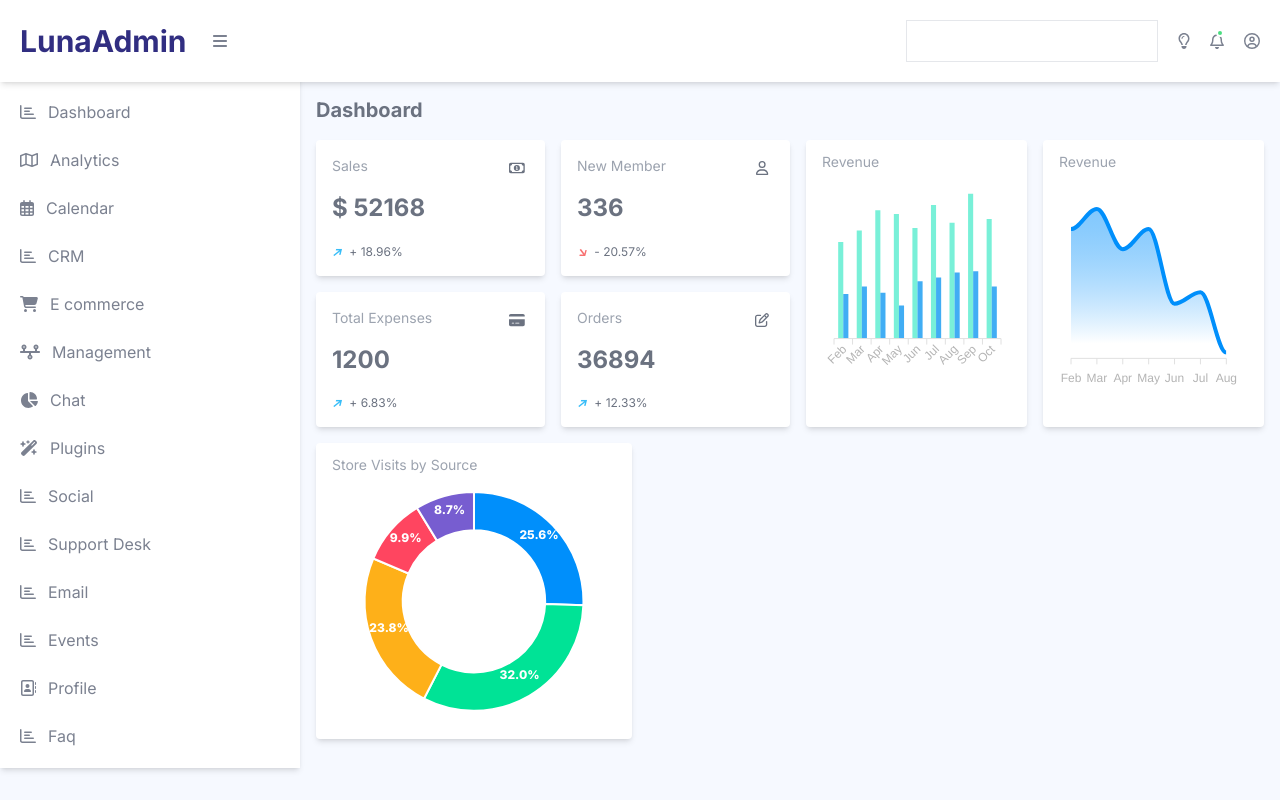
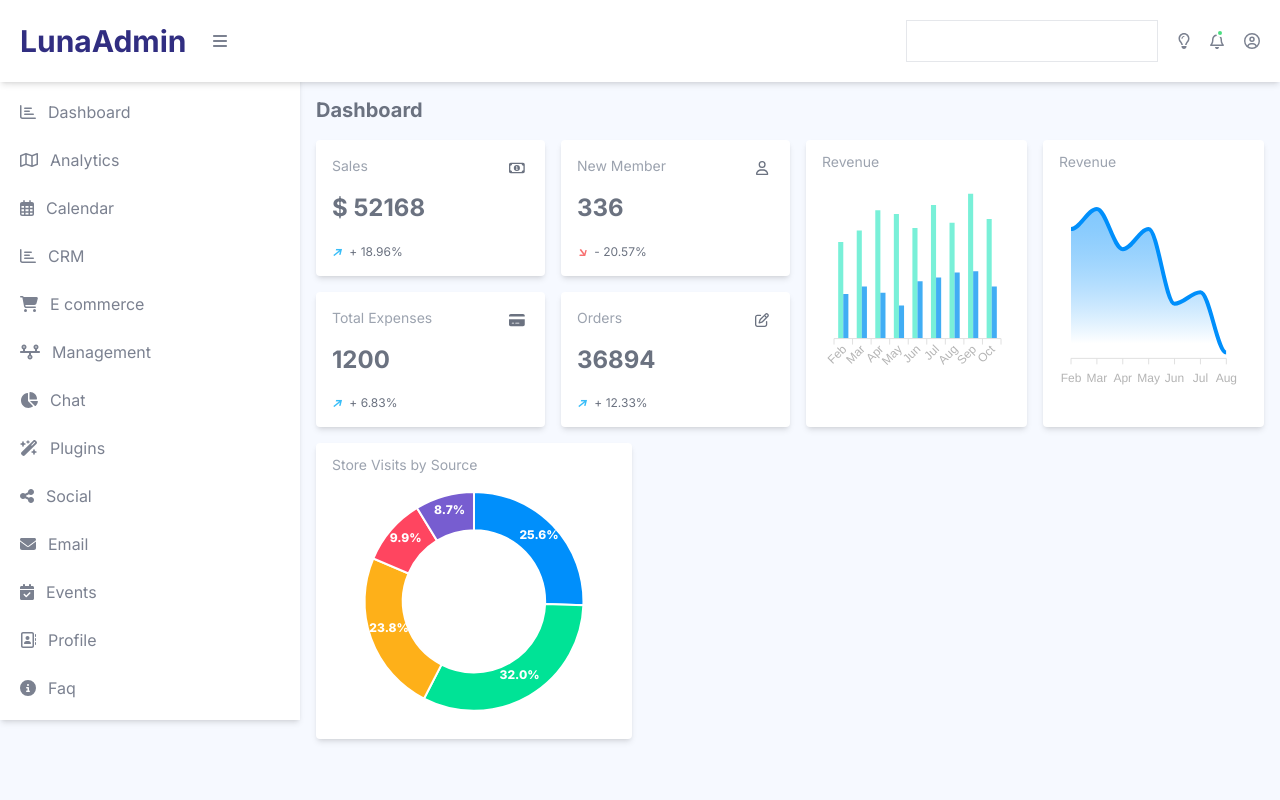
Before and after one commit to LunaGoodnight/next-dashboard, a Next.js app: page / in a window 1280 px wide. Built offline with nearby package versions, Linux system fonts and the light colour scheme.

Commit message:
add icon for sidebar

```diff
--- a/app/_config/leftMenuList.ts
+++ b/app/_config/leftMenuList.ts
@@ -9,6 +9,10 @@ import {
   faCartShopping,
   faChartPie,
   faWandMagicSparkles,
+  faShareNodes,
+  faEnvelope,
+  faCalendarCheck,
+  faCircleInfo,
 } from "@fortawesome/free-solid-svg-icons";
 
 export const leftMenuList = [
@@ -20,10 +24,9 @@ export const leftMenuList = [
   { name: "Management", icon: faTimeline, path: "/" },
   { name: "Chat", icon: faChartPie, path: "/" },
   { name: "Plugins", icon: faWandMagicSparkles, path: "/" },
-  { name: "Social", icon: faChartBar, path: "/" },
-  { name: "Support Desk", icon: faChartBar, path: "/" },
-  { name: "Email", icon: faChartBar, path: "/" },
-  { name: "Events", icon: faChartBar, path: "/" },
+  { name: "Social", icon: faShareNodes, path: "/" },
+  { name: "Email", icon: faEnvelope, path: "/" },
+  { name: "Events", icon: faCalendarCheck, path: "/" },
   { name: "Profile", icon: faAddressBook, path: "/" },
-  { name: "Faq", icon: faChartBar, path: "/" },
+  { name: "Faq", icon: faCircleInfo, path: "/" },
 ];
```
